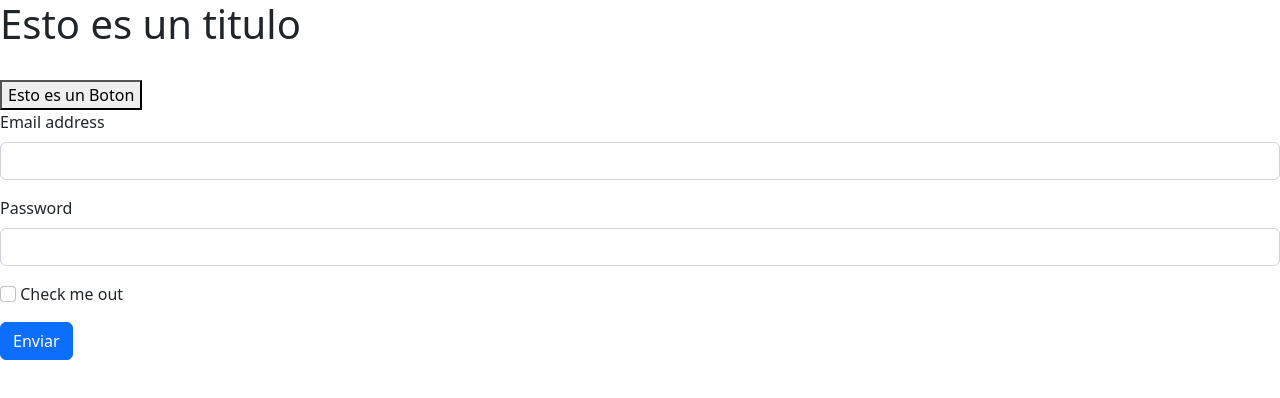
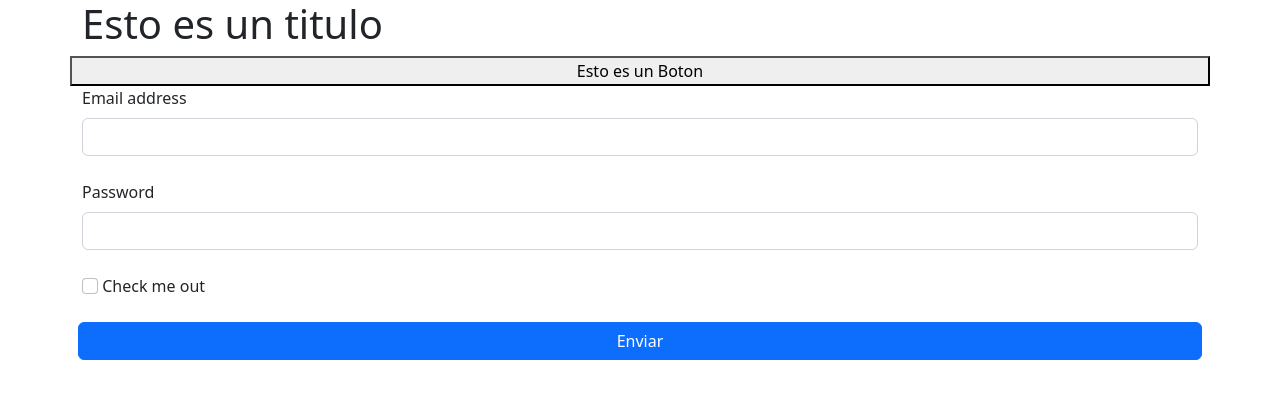
Before and after one commit to Codo-a-Codo-4-0-Comision-23505/javascript_form, a plain HTML site: page index.html in a window 1280 px wide. Drawn offline with nearby package versions, Linux system fonts and the light colour scheme.

Commit message:
container inside container

```diff
--- a/index.html
+++ b/index.html
@@ -7,12 +7,15 @@
     <link href="https://cdn.jsdelivr.net/npm/bootstrap@5.2.3/dist/css/bootstrap.min.css" rel="stylesheet" integrity="sha384-rbsA2VBKQhggwzxH7pPCaAqO46MgnOM80zW1RWuH61DGLwZJEdK2Kadq2F9CUG65" crossorigin="anonymous">
     </head>
 <body>
+    <div class="container">
+        <div class="row">
             <h1>Esto es un titulo</h1>
             <br>
             <button>Esto es un Boton</button>
-
-    <div>
-        <form id="formEnviar">
+        </div>
+        <div class="row">
+            <div class="container-sm">
+                <form id="formEnviar" class="row g-2">
                     <div class="mb-3">
                         <label for="exampleInputEmail1" class="form-label">Email address</label>
                         <input type="email" class="form-control" id="exampleInputEmail1" aria-describedby="emailHelp">
@@ -28,6 +31,10 @@
                     <button type="submit" class="btn btn-primary"> Enviar</button>
                 </form>
             </div>
+
+        </div>
+    </div>
+
     <script src="js/app.js"></script>
 </body>
 </html>
```
Lines whose indentation alone changed are shown as unchanged.
